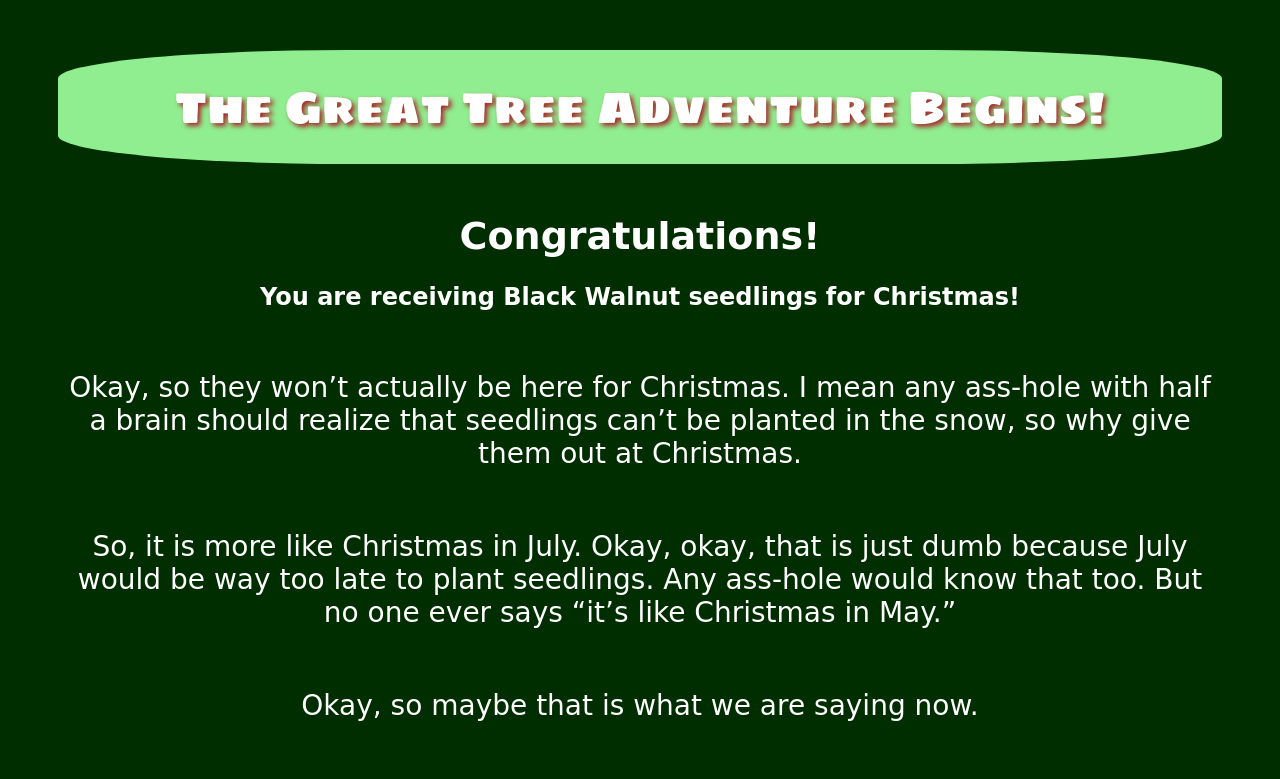
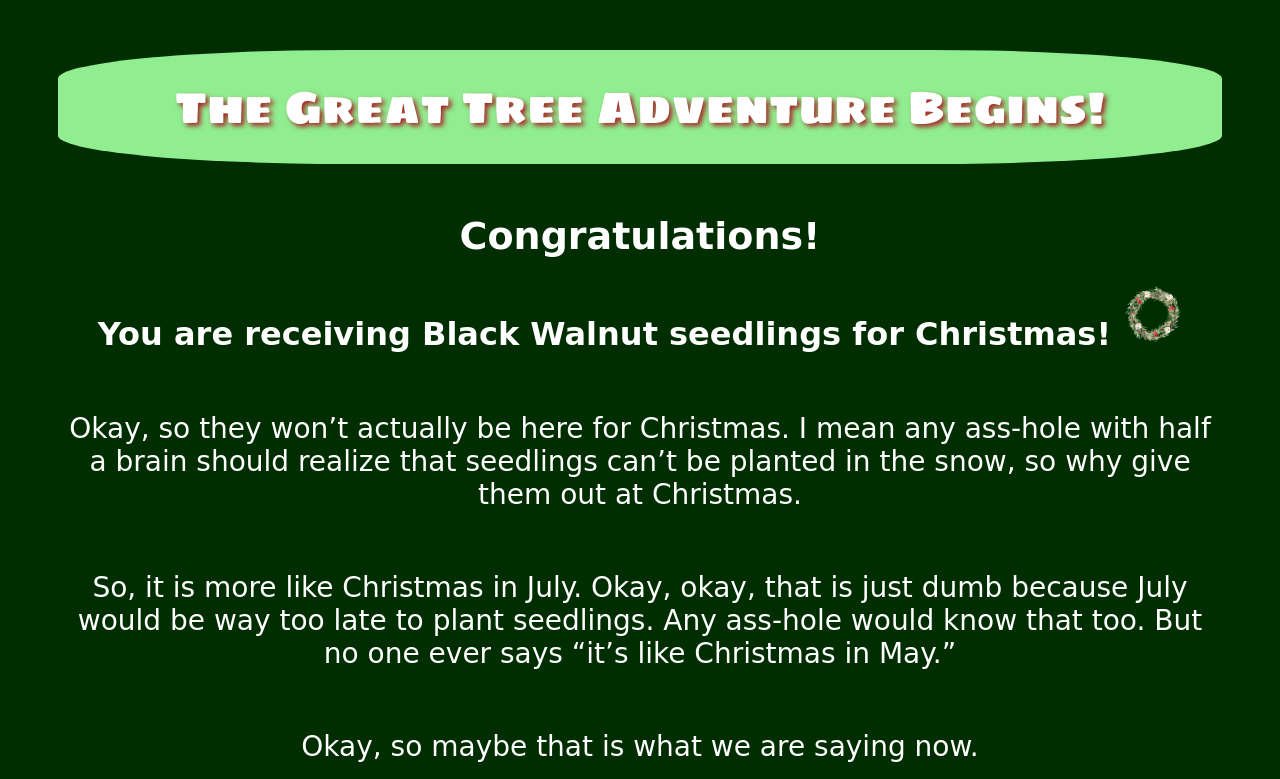
Before and after one commit to cmchapman75/MarkAndDeb, a plain HTML site: page index.html in a window 1280 px wide. Shown: the top 779 px of the page. Drawn offline with Linux system fonts and the light colour scheme; a web font is replaced by a local one.

Commit message:
adding a wreath icon

```diff
--- a/index.css
+++ b/index.css
@@ -27,11 +27,19 @@ h1 {
 	font-size: 38px;
 }
 
+h2 {
+	font-size: 32px;
+}
+
 img {
 	width: 400px;
 	height: auto;
 }
 
+.wreath {
+	width: 60px;
+	height: auto;
+}
 p {
 	text-align: center;
 	font-size: 28px;
--- a/index.html
+++ b/index.html
@@ -15,7 +15,7 @@
 		<div>
 			<h1>Congratulations!</h1>
 
-			<h2>You are receiving Black Walnut seedlings for Christmas!</h2>
+			<h2>You are receiving Black Walnut seedlings for Christmas! <img src="images/wreath.webp" width="45px" height="auto" class="wreath"></h2>
 
 		  <p>Okay, so they won’t actually be here for Christmas.  I mean any ass-hole with half a
 			  brain should realize that seedlings can’t be planted in the snow, so why give them out at Christmas. </p>
```
Also changed, not shown: images/wreath.webp (added).
